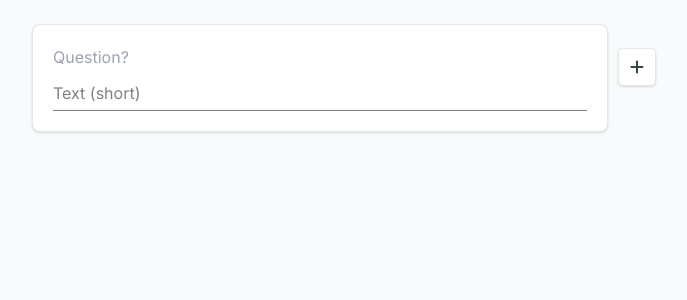
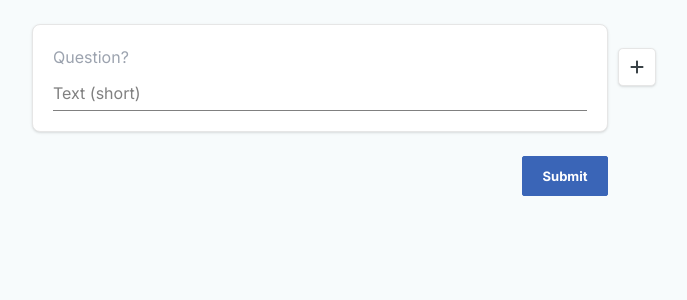
Before and after one commit to jp-ryuji/open-form, a Next.js app: page / in a window 1280 px wide. Shown: the top 300 px of the page, without its empty margins (320-1007 px from the left). Built offline with nearby package versions, Linux system fonts and the light colour scheme.

Commit message:
Submit button

```diff
--- a/app/components/questions/QuestionForms.tsx
+++ b/app/components/questions/QuestionForms.tsx
@@ -6,6 +6,7 @@ import { Question, createQuestion, useQuestionStore } from '@/app/store'
 import { nanoid } from 'nanoid'
 import { ActionsBar, ActionsBarContainer } from './ActionsBar'
 import { useState } from 'react'
+import Button from '../ui/Card/Button/Button'
 
 export default function QuestionForms() {
   const questionStore = useQuestionStore()
@@ -61,6 +62,9 @@ export default function QuestionForms() {
             <CardBody>No question.</CardBody>
           </Card>
         )}
+        <div className="flex justify-end mt-6">
+          <Button onClick={() => console.log({ questions })}>Submit</Button>
+        </div>
       </div>
       <ActionsBar onAdd={addQuestionFormHandler} top={actionBarTop} />
     </ActionsBarContainer>
--- /dev/null
+++ b/app/components/ui/Card/Button/Button.module.css
@@ -0,0 +1,39 @@
+.button {
+  white-space: nowrap;
+  user-select: none;
+  display: inline-flex;
+  background-color: hsl(219.4, 51.9%, 47.3%);
+  border: 1px solid hsl(219.4, 51.9%, 47.3%);
+  color: white;
+  cursor: pointer;
+  justify-content: center;
+  padding-bottom: calc(0.5em - 1px);
+  padding-left: 1.5em;
+  padding-right: 1.5em;
+  padding-top: calc(0.5em - 1px);
+  text-align: center;
+  font-weight: 700;
+  font-size: 13px;
+  outline: none;
+  height: 2.5rem;
+  border-radius: 2px;
+  line-height: 1;
+  align-items: center;
+}
+
+.button:focus {
+  outline: non;
+  box-shadow: 0 0 0 0.125em rgba(4, 129, 169, 0.25);
+}
+
+.button:not([disabled]):hover,
+.button:not([disabled]):focus {
+  border-color: hsl(219.4, 51.9%, 43.3%);
+  background-color: hsl(219.4, 51.9%, 43.3%);
+  color: white;
+}
+
+.button[disabled] {
+  opacity: 0.5;
+  cursor: not-allowed;
+}
--- /dev/null
+++ b/app/components/ui/Card/Button/Button.tsx
@@ -0,0 +1,17 @@
+import styles from './Button.module.css'
+
+export default function Button({
+  children,
+  className,
+  onClick,
+}: {
+  children: React.ReactNode
+  className?: string
+  onClick: () => void
+}) {
+  return (
+    <button className={[styles.button, className].join(' ')} onClick={onClick}>
+      {children}
+    </button>
+  )
+}
```
